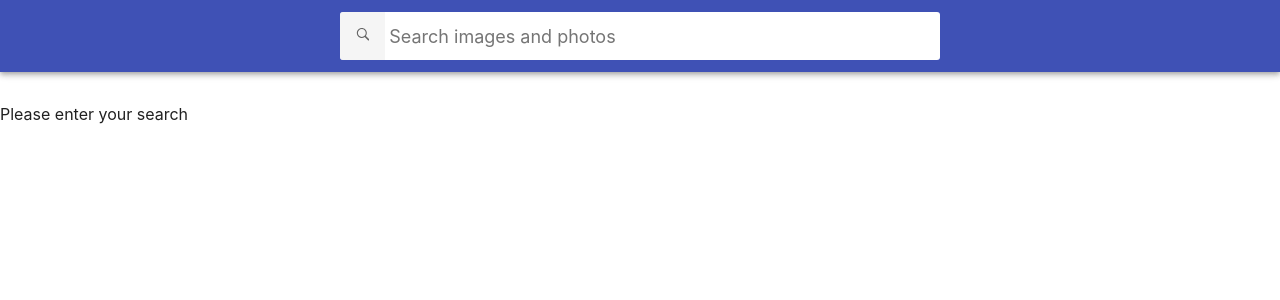
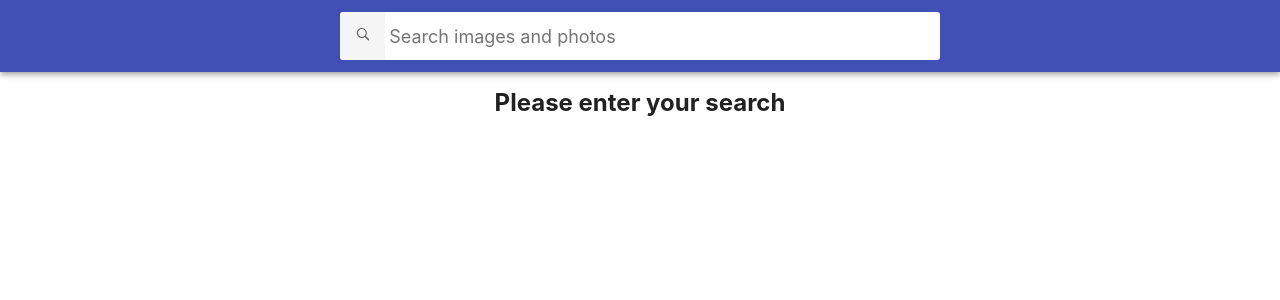
Before and after one commit to Sergeyfilatyev/goit-react-hw-03-image-finder, a React (Create React App) app: page / in a window 1280 px wide. Shown: the top 300 px of the page. Built offline with nearby package versions, Linux system fonts and the light colour scheme.

Commit message:
Toast-btn-

```diff
--- a/src/components/App.jsx
+++ b/src/components/App.jsx
@@ -4,10 +4,12 @@ import { ImageGallery } from './ImageGallery/ImageGallery';
 import { Button } from './Button/Button';
 import { Loader } from './Loader/Loader';
 import Modal from './Modal/Modal';
+import ImagesErrorView from './ImagesErrorView/ImagesErrorView';
 import fetchImage from 'services/imageApi';
 import s from './App.module.css';
-import { ToastContainer } from 'react-toastify';
+import { ToastContainer, toast } from 'react-toastify';
 import 'react-toastify/dist/ReactToastify.css';
+import PropTypes from 'prop-types';
 
 const Status = {
   IDLE: 'idle',
@@ -21,22 +23,20 @@ class App extends Component {
     images: [],
     page: 1,
     imageName: '',
+    error: null,
+    totalPages: null,
     status: Status.IDLE,
   };
   handleFormSubmit = imageName => {
     if (imageName === this.state.imageName) {
-      this.setState({
-        imageName,
-        page: 1,
-        images: [...this.state.images],
-      });
-    } else {
-      this.setState({
-        imageName,
-        page: 1,
-        images: [],
-      });
+      toast.info(`Image ${imageName} already uploaded`);
+      return;
     }
+    this.setState({
+      imageName,
+      page: 1,
+      images: [],
+    });
   };
 
   componentDidUpdate(_, prevState) {
@@ -47,11 +47,18 @@ class App extends Component {
   }
   renderImages() {
     const { page, imageName } = this.state;
+
     fetchImage(imageName, page)
-      .then(({ data }) => {
+      .then(response => {
+        if (response.hits.length === 0) {
+          toast.warning(
+            `No images ${imageName} your search query. Please try again.`
+          );
+        }
         this.setState(prevState => ({
-          images: [...prevState.images, ...data.hits],
+          images: [...prevState.images, ...response.hits],
           page: prevState.page + 1,
+          totalPages: Math.ceil(response.totalHits / 12),
           status: Status.RESOLVED,
         }));
       })
@@ -61,18 +68,21 @@ class App extends Component {
     this.renderImages();
   };
   render() {
-    const { status } = this.state;
+    const { status, error, images, page, totalPages } = this.state;
 
     return (
       <div className={s.App}>
         <SearchBar onSubmit={this.handleFormSubmit} />
-        {status === Status.IDLE && <p>Please enter your search</p>}
+        {status === Status.IDLE && (
+          <p className={s.text}>Please enter your search</p>
+        )}
         {status === Status.PENDING && <Loader />}
-        {status === Status.RESOLVED && (
-          <>
-            <ImageGallery images={this.state.images} />
-            <Button onClick={this.nextPages} />
-          </>
+        {status === Status.RESOLVED && <ImageGallery images={images} />}
+        {status === Status.RESOLVED && page < totalPages && (
+          <Button onClick={this.nextPages} />
+        )}
+        {status === Status.REJECTED && (
+          <ImagesErrorView message={error.message} />
         )}
         <ToastContainer position="top-center" autoClose={3000} />
       </div>
--- a/src/components/App.module.css
+++ b/src/components/App.module.css
@@ -4,3 +4,8 @@
   grid-gap: 16px;
   padding-bottom: 24px;
 }
+.text {
+  margin: 0 auto;
+  font-weight: 700;
+  font-size: 24px;
+}
--- a/src/components/Button/Button.jsx
+++ b/src/components/Button/Button.jsx
@@ -1,3 +1,4 @@
+import PropTypes from 'prop-types';
 import s from './Button.module.css';
 export function Button({ onClick }) {
   return (
--- a/src/components/ImageGallery/ImageGallery.jsx
+++ b/src/components/ImageGallery/ImageGallery.jsx
@@ -1,5 +1,6 @@
 import ImageGalleryItem from 'components/ImageGalleryItem/ImageGalleryItem';
 import s from './ImageGallery.module.css';
+import PropTypes from 'prop-types';
 export function ImageGallery({ images }) {
   return (
     <ul className={s.imageGallery}>
--- /dev/null
+++ b/src/components/ImagesErrorView/ImagesErrorView.jsx
@@ -0,0 +1,17 @@
+import PropTypes from 'prop-types';
+import s from './ImagesErrorView.module.css';
+function ImagesErrorView({ message }) {
+  return (
+    <div className={s.error} role="alert">
+      <p className={s.errorText}>
+        Sorry, something went wrong. Error: {message}
+      </p>
+    </div>
+  );
+}
+
+ImagesErrorView.propTypes = {
+  message: PropTypes.string.isRequired,
+};
+
+export default ImagesErrorView;
--- /dev/null
+++ b/src/components/ImagesErrorView/ImagesErrorView.module.css
@@ -0,0 +1,6 @@
+.error {
+  margin: 0 auto;
+}
+.errorText {
+  font-weight: 700;
+}
--- a/src/components/Loader/Loader.jsx
+++ b/src/components/Loader/Loader.jsx
@@ -1,7 +1,9 @@
 import { RotatingLines } from 'react-loader-spinner';
-
+import PropTypes from 'prop-types';
+import s from './Loader.module.css';
 export function Loader() {
   return (
+    <div className={s.spinner}>
       <RotatingLines
         strokeColor="blue"
         strokeWidth="5"
@@ -9,5 +11,6 @@ export function Loader() {
         width="60"
         visible={true}
       />
+    </div>
   );
 }
--- a/src/components/Loader/Loader.module.css
+++ b/src/components/Loader/Loader.module.css
@@ -1,4 +1,5 @@
 .spinner {
   position: absolute;
-  bottom: 10px;
+  top: 20%;
+  left: 45%;
 }
--- a/src/components/Searchbar/Searchbar.jsx
+++ b/src/components/Searchbar/Searchbar.jsx
@@ -2,6 +2,7 @@ import { Component } from 'react';
 import s from './Searchbar.module.css';
 import { GoSearch } from 'react-icons/go';
 import { toast } from 'react-toastify';
+import PropTypes from 'prop-types';
 
 class SearchBar extends Component {
   state = {
@@ -14,7 +15,6 @@ class SearchBar extends Component {
       toast.info('Enter your search image');
       return;
     }
-    console.log(this.state.imageName);
 
     this.props.onSubmit(this.state.imageName);
     this.setState({ imageName: '' });
--- a/src/services/imageApi.js
+++ b/src/services/imageApi.js
@@ -3,9 +3,14 @@ const API_KEY = '29648653-4a0943b69a497c54fdb933d14';
 const API_URL = 'https://pixabay.com/api/';
 
 function fetchImage(name, page) {
-  return axios(
+  return fetch(
     `${API_URL}?key=${API_KEY}&q=${name}&image_type=photo&orientation=horizontal&page=${page}&per_page=12`
-  );
+  ).then(response => {
+    if (response.ok) {
+      return response.json();
+    }
+    return Promise.reject(new Error('No response from server'));
+  });
 }
 
 export default fetchImage;
```
Lines whose indentation alone changed are shown as unchanged.
